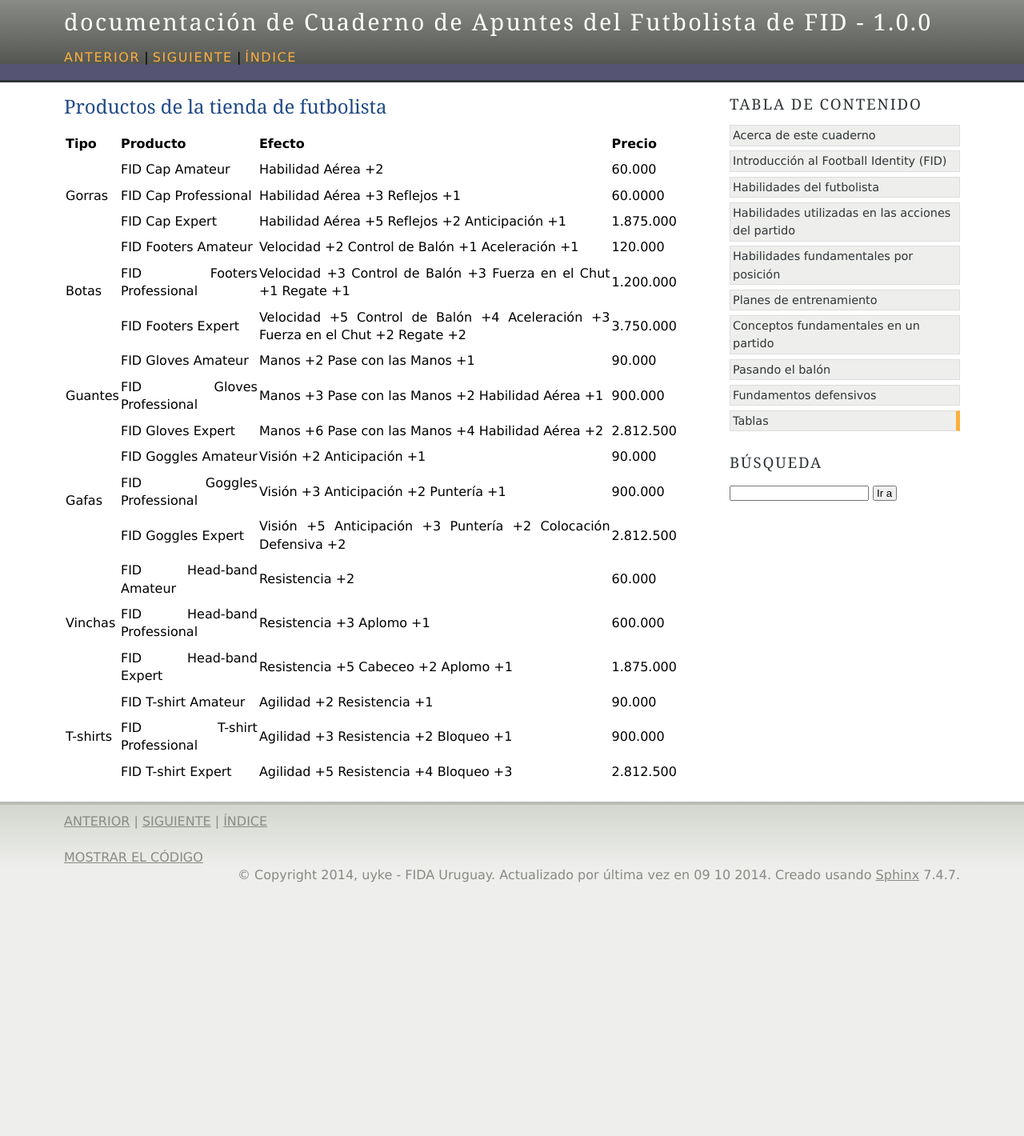
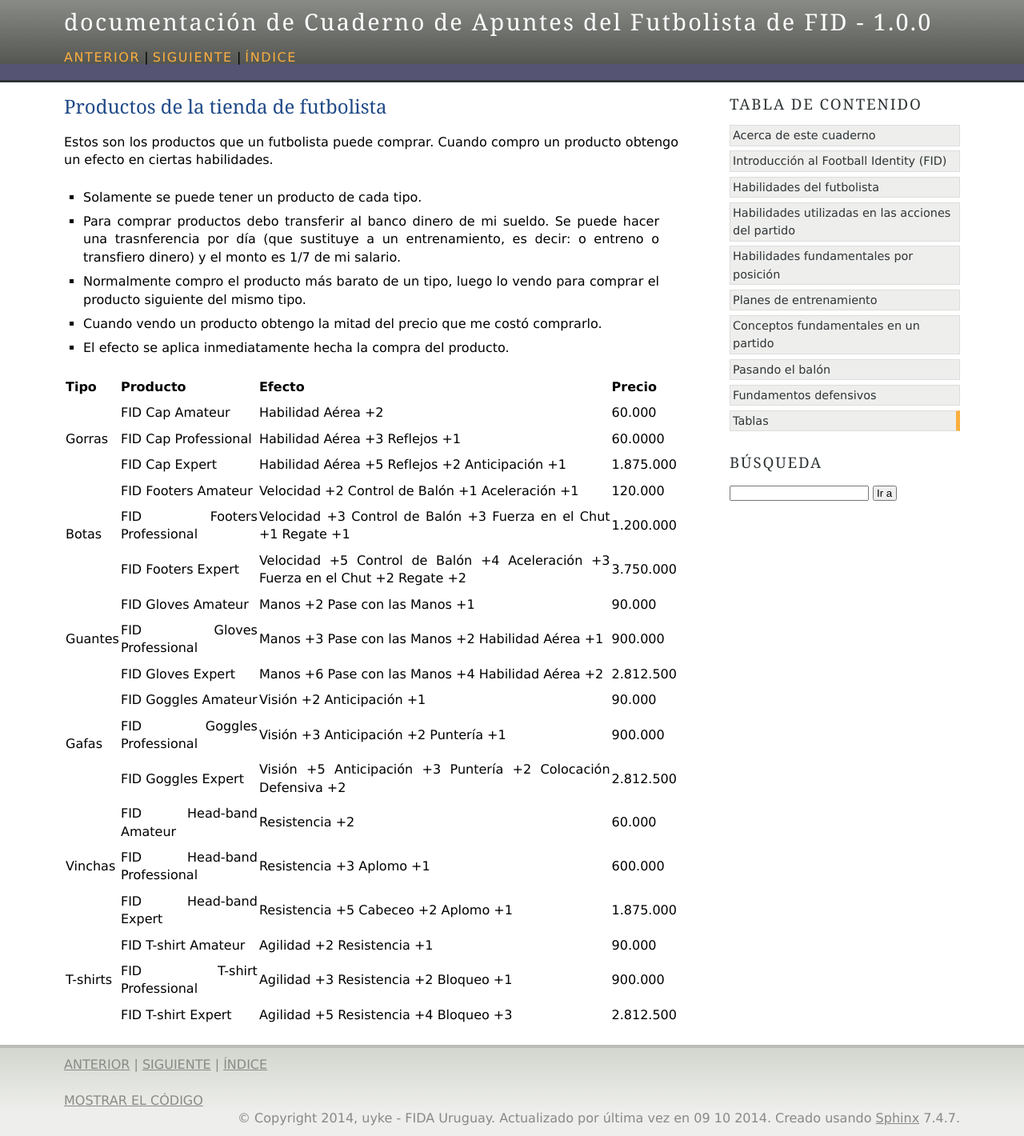
Before and after one commit to uyke/apuntes-futbolista-fid, a Sphinx documentation site: the page built from source/tab-productos.rst, in a window 1280 px wide. Shown: the whole page at 80% size. Built offline with Sphinx 7.4.7, drawn with Linux system fonts in a browser that asks for light colours; before the commit the page ends 1116 px from its top, so only the background shows below that.

Commit message:
Agregar explicaciones a las tablas - Rangos de habilidades - Productos de la tienda - Sueldos maximos

```diff
--- a/source/tab-habilidades-rangos.rst
+++ b/source/tab-habilidades-rangos.rst
@@ -1,5 +1,7 @@
 Rangos de valores de habilidades
 ================================
+
+Estos son los niveles de las habilidades según su rango de valor. Solamente podemos ver el valor exacto de las habilidades de nuestros compañeros de equipo. De los futbolistas de otros equipos solamente vemos la descripción del nivel en cada una de sus habilidades.
 
 +--------------------+---------------+
 | Valor de habilidad | Nivel         |
--- a/source/tab-productos.rst
+++ b/source/tab-productos.rst
@@ -1,5 +1,14 @@
 Productos de la tienda de futbolista
 ====================================
+
+Estos son los productos que un futbolista puede comprar. Cuando compro un producto obtengo un efecto en ciertas habilidades.
+
+- Solamente se puede tener un producto de cada tipo.
+- Para comprar productos debo transferir al banco dinero de mi sueldo. Se puede hacer una trasnferencia por día (que sustituye a un entrenamiento, es decir: o entreno o transfiero dinero) y el monto es 1/7 de mi salario.
+- Normalmente compro el producto más barato de un tipo, luego lo vendo para comprar el producto siguiente del mismo tipo.
+- Cuando vendo un producto obtengo la mitad del precio que me costó comprarlo.
+- El efecto se aplica inmediatamente hecha la compra del producto.
+
 
 +----------+-----------------------------+-------------------------+-----------+
 | Tipo     | Producto                    | Efecto                  | Precio    |
--- a/source/tab-sueldos-maximos.rst
+++ b/source/tab-sueldos-maximos.rst
@@ -1,5 +1,9 @@
 Sueldo máximo según edad
 ========================
+
+Estos son los sueldos máximos que se permite en los contratos según la edad del futbolista. Que el mánager de un equipo pueda pagar el máximo a todos sus futbolistas depende de la cantidad de futbolistas en el plantel, sus edades y el presupuesto semanal que dispone el equipo.
+
+Comno regla práctica general de muchos mánagers, todos los equipos, dentro de sus posibilidades económicas, pagan el sueldo máximo a los futbolistas de 18 a 21 años. El restante del presupuesto semanal se divide en partes iguales entre todos los futbolistas mayores de 21 años.
 
 +------+---------------+
 | Edad | Sueldo máximo |
```
